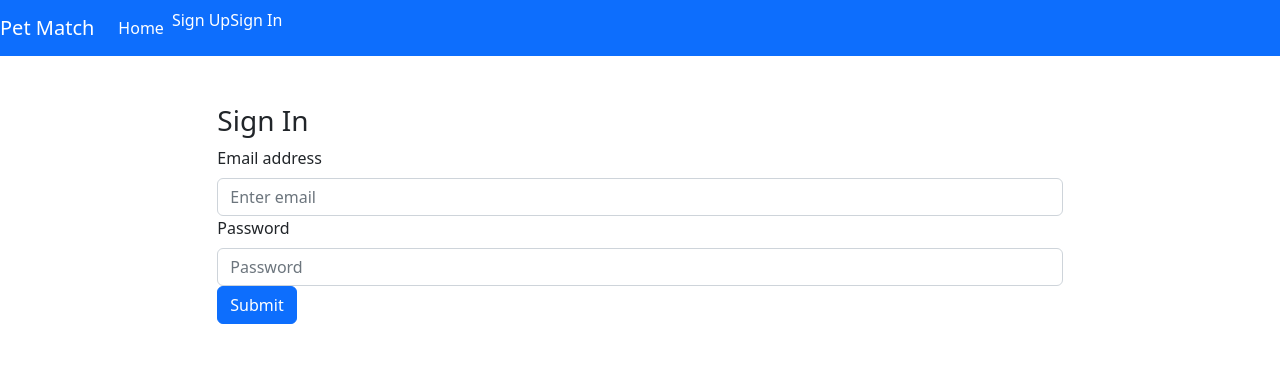
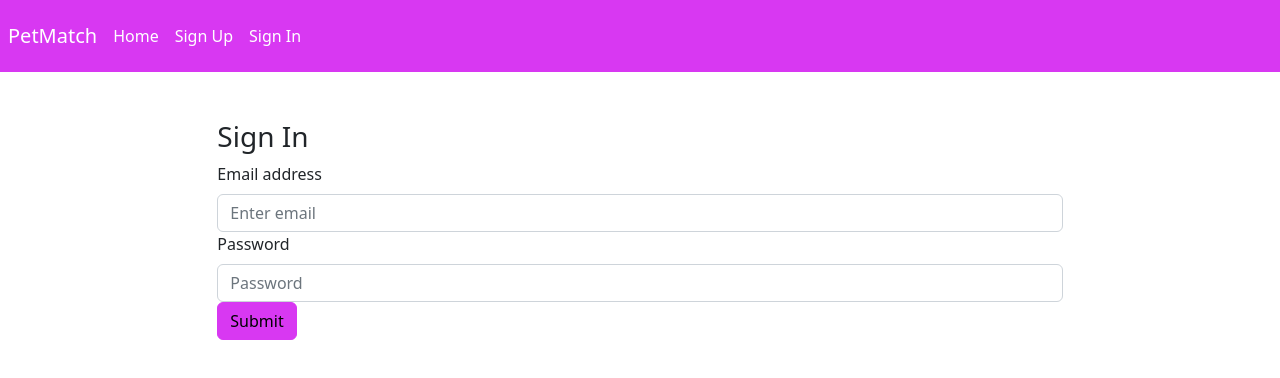
Before and after one commit to skbarbee/petMatch, a React (Create React App) app: page /sign-in in a window 1280 px wide. Shown: the top 378 px of the page. Built offline with nearby package versions, Linux system fonts and the light colour scheme.

Commit message:
added a page for create pet and changed bootsrape theme

```diff
--- a/public/index.html
+++ b/public/index.html
@@ -24,7 +24,7 @@
       work correctly both with client-side routing and a non-root public URL.
       Learn how to configure a non-root public URL by running `npm run build`.
     -->
-    <title>React App</title>
+    <title>Pet Match</title>
   </head>
   <body>
     <noscript>You need to enable JavaScript to run this app.</noscript>
--- a/src/App.js
+++ b/src/App.js
@@ -2,6 +2,7 @@
 import React, { useState, Fragment } from 'react'
 import { Route, Routes } from 'react-router-dom'
 import { v4 as uuid } from 'uuid'
+
 
 // import AuthenticatedRoute from './components/shared/AuthenticatedRoute'
 import AutoDismissAlert from './components/shared/AutoDismissAlert/AutoDismissAlert'
@@ -12,6 +13,9 @@ import SignUp from './components/auth/SignUp'
 import SignIn from './components/auth/SignIn'
 import SignOut from './components/auth/SignOut'
 import ChangePassword from './components/auth/ChangePassword'
+
+// import Pet Routes
+import PetCreate from './components/pets/PetCreate'
 
 const App = () => {
 
@@ -68,6 +72,13 @@ const App = () => {
                 <ChangePassword msgAlert={msgAlert} user={user} />
               </RequireAuth>}
           />
+		     <Route
+            path='/newPet'
+            element={
+              <RequireAuth user={user}>
+                <PetCreate msgAlert={msgAlert} user={user} />
+              </RequireAuth>}
+          />
 				</Routes>
 				{msgAlerts.map((msgAlert) => (
 					<AutoDismissAlert
--- /dev/null
+++ b/src/api/pet.js
@@ -0,0 +1,15 @@
+import apiUrl from '../apiConfig'
+import axios from 'axios'
+
+export const petCreate = (data, user) => {
+	return axios({
+		method: 'POST',
+		url: apiUrl + '/pets',
+		data: {
+			pet: data,
+		},
+		headers: {
+			Authorization: `Token token=${user.token}`,
+		},
+	})
+}
--- /dev/null
+++ b/src/components/pets/PetCreate.js
@@ -0,0 +1,25 @@
+import React, { useState } from 'react'
+import { petCreate } from '../../api/pet'
+import { useNavigate } from 'react-router-dom'
+
+const PetCreate = ({user, msgAlert}) => {
+	const navigate = useNavigate()
+
+    const defaultPet = {
+		name:'',
+		img: '',
+		type: '',
+		breed: '',
+		likes: [],
+		available: true ,
+    }
+	const [pet, setPet] = useState(defaultPet)
+
+	return (
+		<>
+			<h2>this is where you will create a new pet</h2>
+		</>
+	)
+}
+
+export default PetCreate
--- a/src/components/shared/Header.js
+++ b/src/components/shared/Header.js
@@ -8,14 +8,24 @@ const linkStyle = {
 }
 const authenticatedOptions = (
 	<>
-		<Nav.Item>
+		<Nav.Item className='m-2'>
 			<Link to='change-password' style={linkStyle}>
 				Change Password
 			</Link>
 		</Nav.Item>
-		<Nav.Item>
+		<Nav.Item className='m-2'>
 			<Link to='sign-out' style={linkStyle}>
 				Sign Out
+			</Link>
+		</Nav.Item>
+		<Nav.Item className='m-2'>
+			<Link to='newPet' style={linkStyle}>
+				Create a Pet
+			</Link>
+		</Nav.Item>
+		<Nav.Item className='m-2'>
+			<Link to='pets' style={linkStyle}>
+				Checkout Pets
 			</Link>
 		</Nav.Item>
 	</>
@@ -23,10 +33,10 @@ const authenticatedOptions = (
 
 const unauthenticatedOptions = (
 	<>
-        <Nav.Item>
+        <Nav.Item className='m-2'>
 		    <Link to='sign-up' style={linkStyle}>Sign Up</Link>
         </Nav.Item>
-        <Nav.Item>
+        <Nav.Item className='m-2'>
 		    <Link to='sign-in' style={linkStyle}>Sign In</Link>
         </Nav.Item>
 	</>
@@ -34,19 +44,19 @@ const unauthenticatedOptions = (
 
 const alwaysOptions = (
 	<>
-		<Nav.Link>
+		<Nav.Item className='m-2'>
 			<Link to='/' style={linkStyle}>
 				Home
 			</Link>
-		</Nav.Link>
+		</Nav.Item>
 	</>
 )
 
 const Header = ({ user }) => (
 	<Navbar bg='primary' variant='dark' expand='md'>
-		<Navbar.Brand>
+		<Navbar.Brand className='m-2'>
             <Link to='/' style={linkStyle}>
-                Pet Match
+              PetMatch
             </Link>
         </Navbar.Brand>
 		<Navbar.Toggle aria-controls='basic-navbar-nav' />
--- /dev/null
+++ b/src/custom.scss
@@ -0,0 +1,29 @@
+
+
+		$primary: #d838f2;
+
+		$secondary: #fab4fb;
+		$background: #e8e2eb;
+		$dark:#382a27;
+		$danger: #fff38d;
+		$info:#eb50b8;
+		$success: #c7d355;
+
+		//   background: {
+		// 	default: '#',
+		// 	paper: '#fafafa',
+		//   },
+		//   text: {
+		// 	primary: '#000000',
+		// 	secondary: '#d838f2',
+		// 	disabled: 'rgba(0,0,0,0.22)',
+		// 	hint: '#382a27',
+
+
+
+
+
+
+
+
+@import '~bootstrap/scss/bootstrap.scss'
--- a/src/index.js
+++ b/src/index.js
@@ -1,9 +1,10 @@
 import React from 'react';
 import ReactDOM from 'react-dom';
 import './index.css';
+import './custom.scss'
 import App from './App';
 import { BrowserRouter } from 'react-router-dom'
-import 'bootstrap/dist/css/bootstrap.min.css'
+
 
 ReactDOM.render(
   <BrowserRouter>
```
Also changed, not shown: src/components/pets/PetIndex.js (added), src/components/pets/PetShow.js (added).
